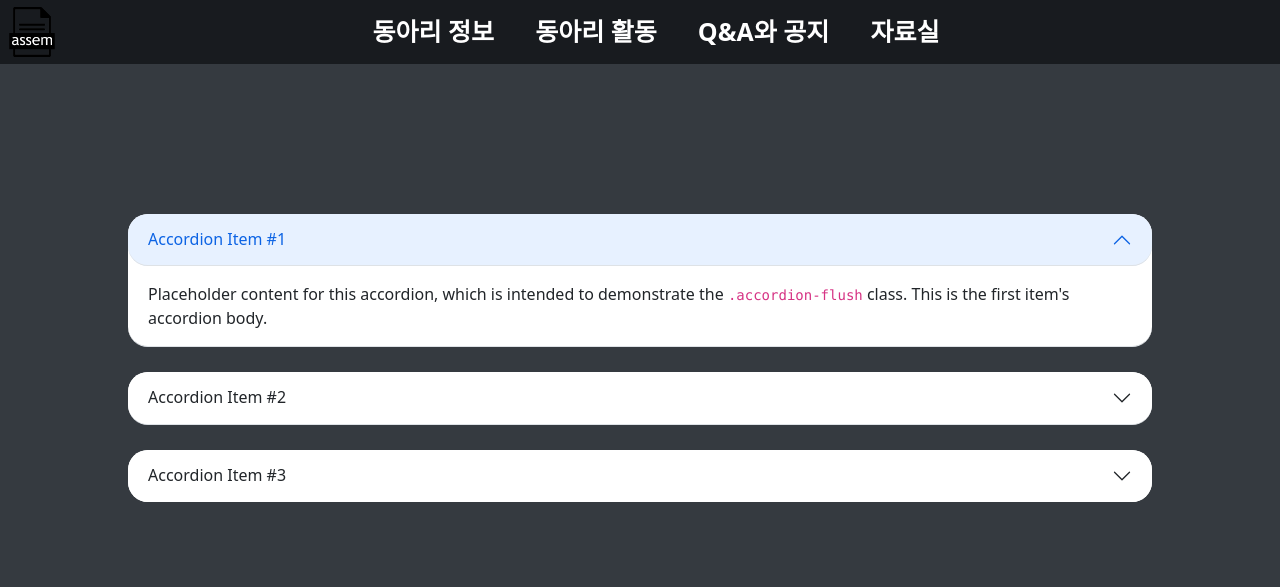
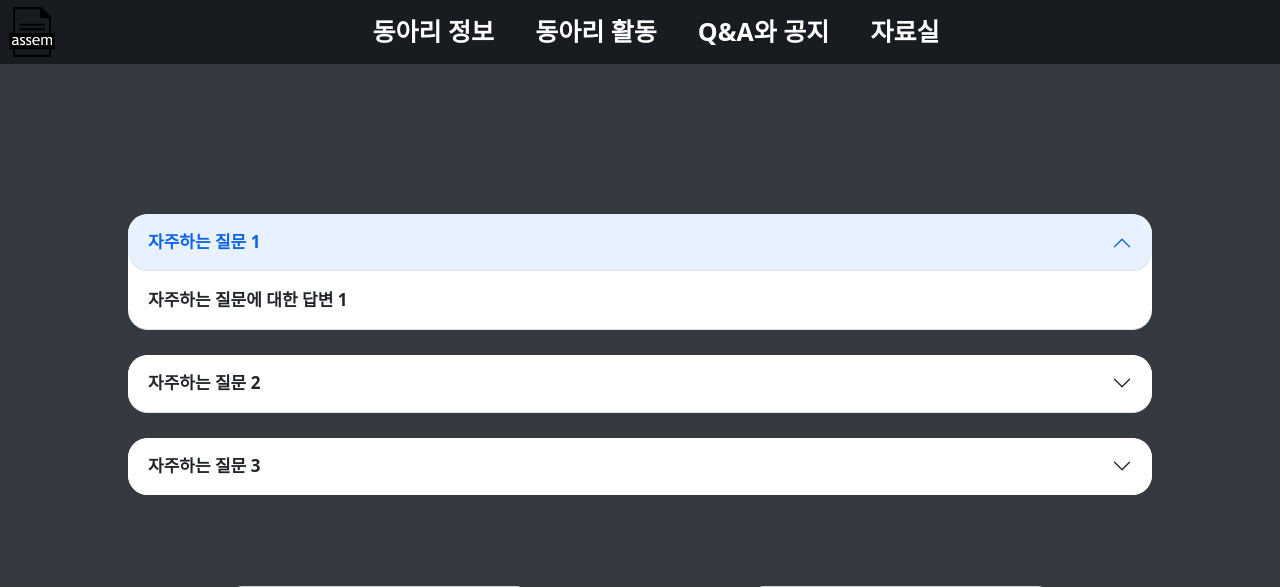
Before and after one commit to duckingsimsen/club_project, a PHP site: the page made by Q&A.html in a window 1280 px wide. Shown: the top 587 px of the page. Run offline with PHP 8.4, Linux system fonts and the light colour scheme.

Commit message:
22/12/01

```diff
--- a/Q&A.css
+++ b/Q&A.css
@@ -24,7 +24,9 @@ a
 
 h5
 {
-    margin-top: 0.5rem;
+    margin-top: 0.25rem;
+    margin-left: 4rem;
+    font-weight: bold;
 }
 
 body
@@ -40,7 +42,7 @@ body
 main
 {
     width: 100%;
-    height: 90vh;
+    height: 95vh;
     color: white;
     text-align: center;
     font-family: Verdana, Geneva, Tahoma, sans-serif;
@@ -107,7 +109,7 @@ main
 
 .link_
 {
-    margin-top: 100px;
+    margin-top: 91px;
     padding-bottom: 17.85%;
 }
 
@@ -122,12 +124,18 @@ main
     border-radius: 20px !important;
 }
 
-/* .accordion-body
+.accordion-body, .accordion-button
 {
-    border-radius: 20px !important;
-} */
+    font-weight: bold;
+    font-size: 17px;
+}
 
 .card-title
 {
    margin-bottom: 0 !important;
 }
+
+.accordion
+{
+    --bs-accordion-btn-padding-y: 1.15rem !important;
+}
--- a/Q&A.html
+++ b/Q&A.html
@@ -32,34 +32,37 @@
                         <div class="accordion-item">
                             <h2 class="accordion-header" id="panelsStayOpen-headingOne">
                                 <button class="accordion-button" type="button" data-bs-toggle="collapse" data-bs-target="#panelsStayOpen-collapseOne" aria-expanded="false" aria-controls="panelsStayOpen-collapseOne">
-                                    Accordion Item #1
+                                    자주하는 질문 1
                                 </button>
                             </h2>
                             <div id="panelsStayOpen-collapseOne" class="accordion-collapse collapse show" aria-labelledby="panelsStayOpen-headingOne">
-                                <div class="accordion-body">Placeholder content for this accordion, which is intended to demonstrate the <code>.accordion-flush</code>
-                                class. This is the first item's accordion body.</div>
+                                <div class="accordion-body">
+                                    자주하는 질문에 대한 답변 1
+                                </div>
                             </div>
                         </div>
                         <div class="accordion-item">
                             <h2 class="accordion-header" id="panelsStayOpen-headingTwo">
                                 <button class="accordion-button collapsed" type="button" data-bs-toggle="collapse" data-bs-target="#panelsStayOpen-collapseTwo" aria-expanded="false" aria-controls="panelsStayOpen-collapseTwo">
-                                    Accordion Item #2
+                                    자주하는 질문 2
                                 </button>
                             </h2>
                             <div id="panelsStayOpen-collapseTwo" class="accordion-collapse collapse" aria-labelledby="panelsStayOpen-headingTwo">
-                                <div class="accordion-body">Placeholder content for this accordion, which is intended to demonstrate the <code>.accordion-flush</code>
-                                    class. This is the second item's accordion body. Let's imagine this being filled with some actual content.</div>
+                                <div class="accordion-body">
+                                    자주하는 질문에 대한 답변 2
+                                </div>
                             </div>
                         </div>
                         <div class="accordion-item">
                             <h2 class="accordion-header" id="panelsStayOpen-headingThree">
                                 <button class="accordion-button collapsed" type="button" data-bs-toggle="collapse" data-bs-target="#panelsStayOpen-collapseThree" aria-expanded="false" aria-controls="panelsStayOpen-collapseThree">
-                                    Accordion Item #3
+                                    자주하는 질문 3
                                 </button>
                             </h2>
                             <div id="panelsStayOpen-collapseThree" class="accordion-collapse collapse" aria-labelledby="flush-headingThree">
-                                <div class="accordion-body">Placeholder content for this accordion, which is intended to demonstrate the <code>.accordion-flush</code>
-                                    class. This is the third item's accordion body. Nothing more exciting happening here in terms of content, but just filling up the space to make it look, at least at first glance, a bit more representative of how this would look in a real-world application.</div>
+                                <div class="accordion-body">
+                                    자주하는 질문에 대한 답변 3
+                                </div>
                             </div>
                         </div>
                     </div>
@@ -69,7 +72,7 @@
                         <div class = "card" style = "width: 18rem;">
                             <div class = "card-body d-flex justify-content-between">
                                 <h5 class = "card-title">카카오톡</h5>
-                                <a href = "#" class = "btn btn-primary">문의하러 가기</a>
+                                <img src = "images/kakaotalk_non.png" style = "width: 32px;">
                             </div>
                         </div>
                     </div>
@@ -77,7 +80,7 @@
                         <div class = "card" style = "width: 18rem;">
                             <div class = "card-body d-flex justify-content-between">
                                 <h5 class = "card-title">이메일</h5>
-                                <a href = "#" class = "btn btn-primary">문의하러 가기</a>
+                                <img src = "../email_icon_1/icons8-메일-작성-32.png">
                             </div>
                         </div>
                     </div>
```
Also changed, not shown: login.php (+7 -1 lines), reference.html (+10 -5 lines), images/kakaotalk_non.png (added). Lines whose indentation alone changed are shown as unchanged.
